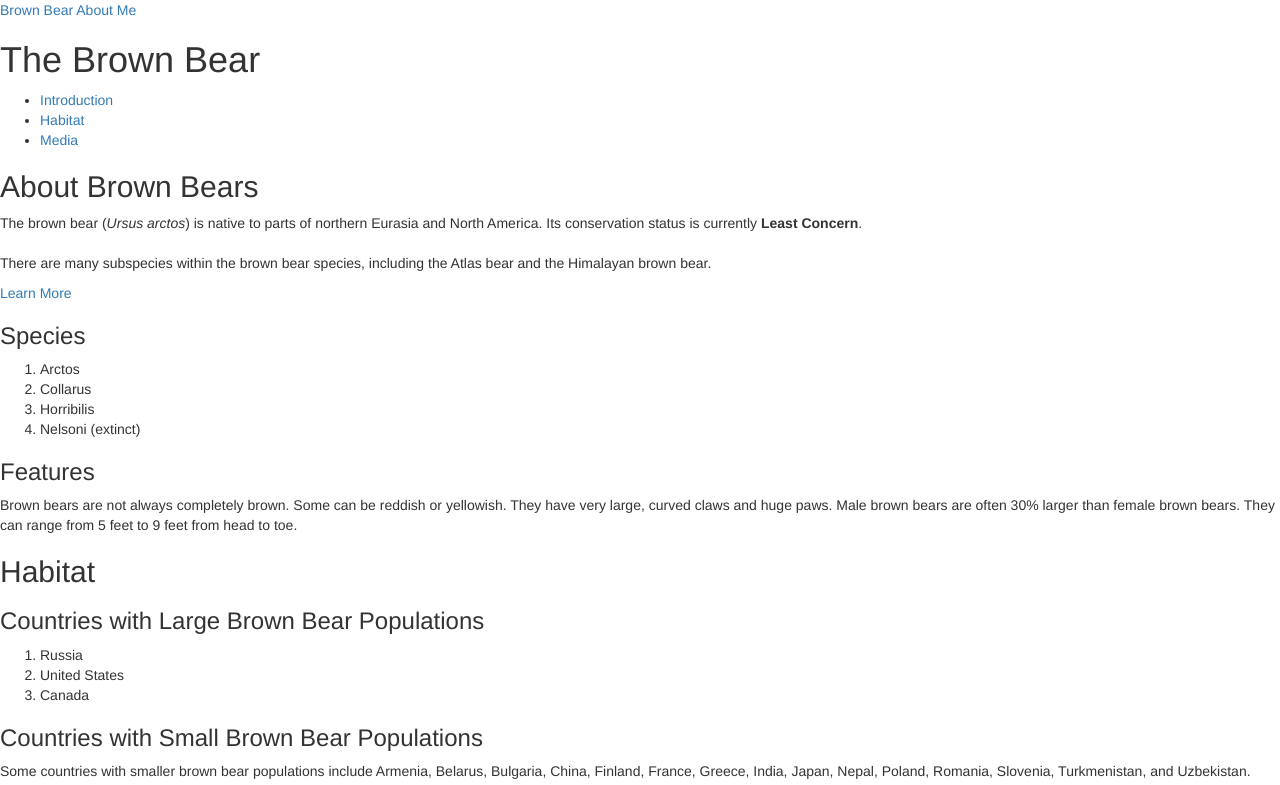
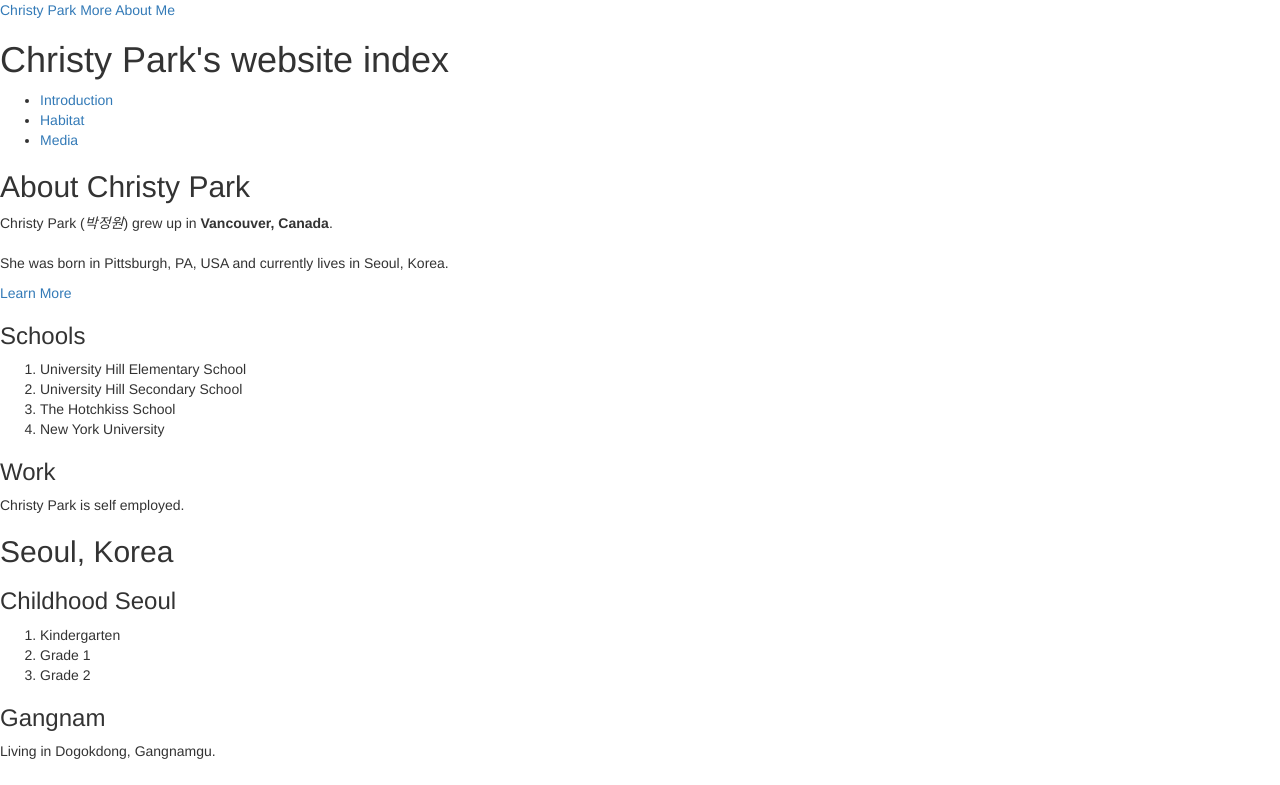
Before and after one commit to jwpark12/jwpark12.github.io, a plain HTML site: page index.html in a window 1280 px wide. Shown: the top 785 px of the page. Drawn offline with nearby package versions, Linux system fonts and the light colour scheme.

Commit message:
Update info

```diff
--- a/index.html
+++ b/index.html
@@ -1,7 +1,7 @@
 <!DOCTYPE html><!DOCTYPE html>
 <html>
   <head>
-    <title>Brown Bears</title>
+    <title>Title of website</title>
       <meta charset="utf-8">
   <meta name="viewport" content="width=device-width, initial-scale=1">
   <link rel="stylesheet" href="https://maxcdn.bootstrapcdn.com/bootstrap/3.3.7/css/bootstrap.min.css">
@@ -10,41 +10,41 @@
   </head>
   <body>
     <nav>
-      <a href="index.html">Brown Bear</a>
-      <a href="aboutme.html">About Me</a>
+      <a href="index.html">Christy Park</a>
+      <a href="aboutme.html">More About Me</a>
     </nav>
-    <h1>The Brown Bear</h1>
+    <h1>Christy Park's website index</h1>
     <nav>
       <ul>
         <li><a href="#introduction">Introduction</a></li>
-        <li><a href="#habitat">Habitat</a></li>
+        <li><a href="#city">Habitat</a></li>
         <li><a href="#media">Media</a></li>
       </ul>
     </nav>
     <div id="introduction">
-      <h2>About Brown Bears</h2>
-      <p>The brown bear (<em>Ursus arctos</em>) is native to parts of northern Eurasia and North America. Its conservation status is currently <strong>Least Concern</strong>.<br /><br /> There are many subspecies within the brown bear species, including the Atlas bear and the Himalayan brown bear.</p>
+      <h2>About Christy Park</h2>
+      <p>Christy Park (<em>박정원</em>) grew up in <strong>Vancouver, Canada</strong>.<br /><br /> She was born in Pittsburgh, PA, USA and currently lives in Seoul, Korea.</p>
       <a href="https://en.wikipedia.org/wiki/Brown_bear" target="_blank">Learn More</a>
-      <h3>Species</h3>
+      <h3>Schools</h3>
       <ol>
-        <li>Arctos</li>
-        <li>Collarus</li>
-        <li>Horribilis</li>
-        <li>Nelsoni (extinct)</li>
+        <li>University Hill Elementary School</li>
+        <li>University Hill Secondary School</li>
+        <li>The Hotchkiss School</li>
+        <li>New York University</li>
       </ol>
-      <h3>Features</h3>
-      <p>Brown bears are not always completely brown. Some can be reddish or yellowish. They have very large, curved claws and huge paws. Male brown bears are often 30% larger than female brown bears. They can range from 5 feet to 9 feet from head to toe.</p>
+      <h3>Work</h3>
+      <p>Christy Park is self employed.</p>
     </div>
-    <div id="habitat">
-      <h2>Habitat</h2>
-      <h3>Countries with Large Brown Bear Populations</h3>
+    <div id="city">
+      <h2>Seoul, Korea</h2>
+      <h3>Childhood Seoul</h3>
       <ol>
-        <li>Russia</li>
-        <li>United States</li>
-        <li>Canada</li>
+        <li>Kindergarten</li>
+        <li>Grade 1</li>
+        <li>Grade 2</li>
       </ol>
-      <h3>Countries with Small Brown Bear Populations</h3>
-      <p>Some countries with smaller brown bear populations include Armenia, Belarus, Bulgaria, China, Finland, France, Greece, India, Japan, Nepal, Poland, Romania, Slovenia, Turkmenistan, and Uzbekistan.</p>
+      <h3>Gangnam</h3>
+      <p>Living in Dogokdong, Gangnamgu.</p>
     </div>
     <div id="media">
       <h2>Media</h2>
```
